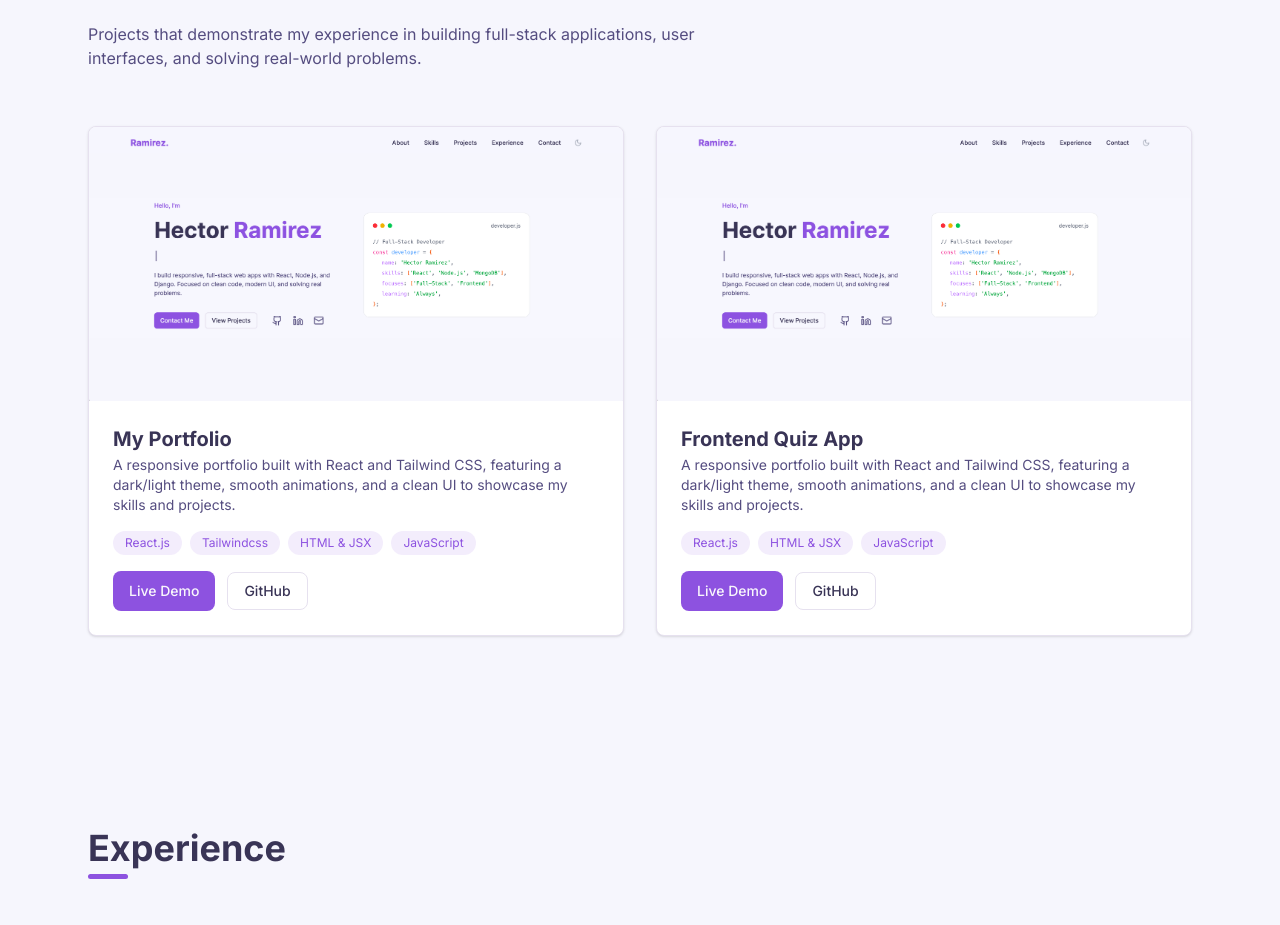
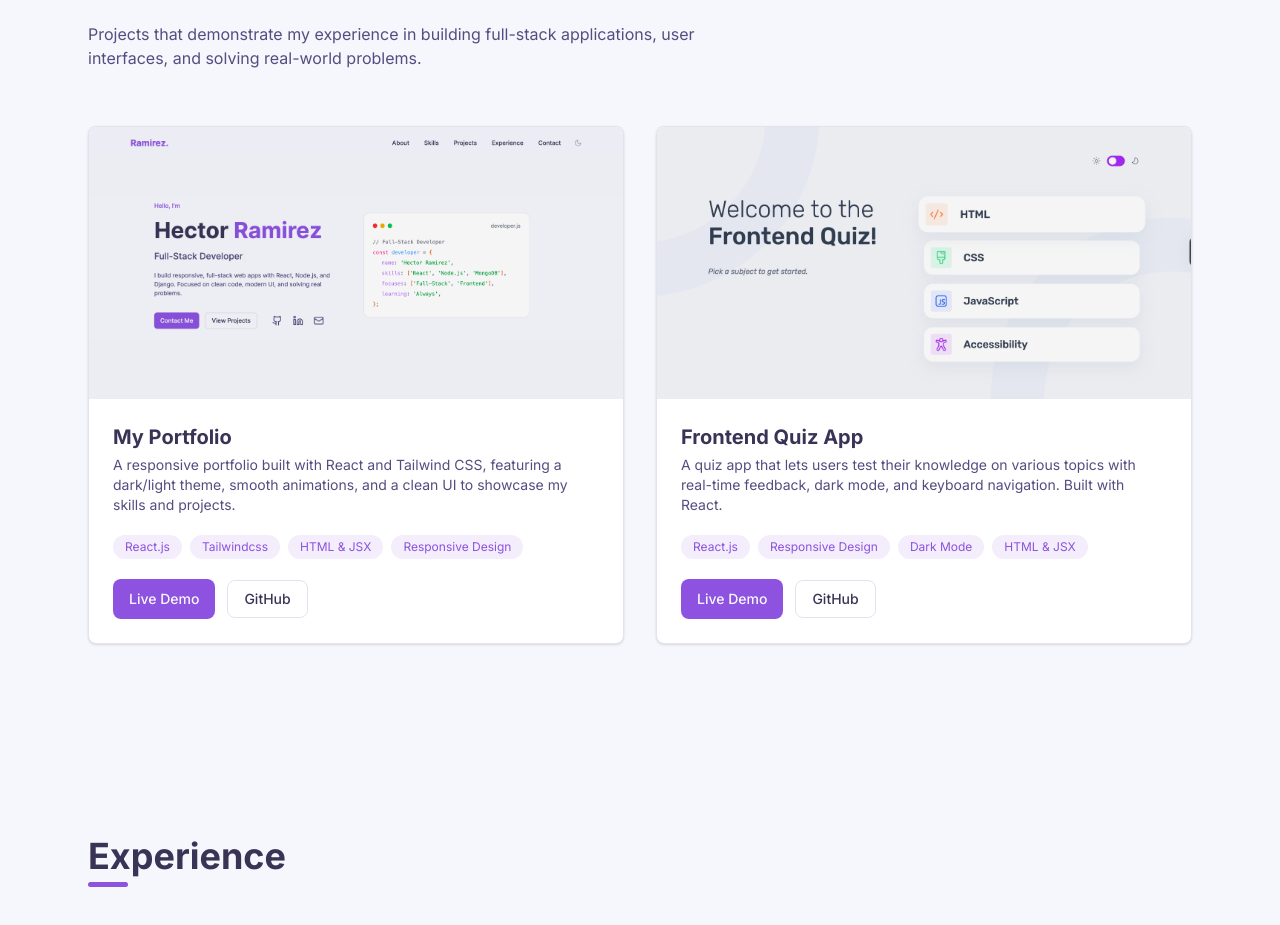
Before and after one commit to hectorlil48/my-portfolio, a React (Vite) app: page / in a window 1280 px wide. Shown: the part 2403-3328 px from the top of the page. Built offline with nearby package versions, Linux system fonts and the light colour scheme.

Commit message:
Updated frontend quiz app card. Also changed the images on the card a little darker.

```diff
--- a/src/components/sections/Projects.jsx
+++ b/src/components/sections/Projects.jsx
@@ -16,15 +16,16 @@ const Projects = () => {
 
       <div className="grid grid-cols-1 gap-8 md:grid-cols-2">
         <div className="bg-code-bg border-skill-border hover:border-primary/30 overflow-hidden rounded-lg border shadow-sm transition-transform duration-300 hover:-translate-y-2 hover:shadow-md">
-          <div className="overflow-hidden">
+          <div className="relative overflow-hidden">
             <img
               src="./portfolio-desktop-sc.png"
-              alt="Screenshot of my portfolio project"
-              className="w-full"
+              alt="Screenshot of Hector Ramirez's portfolio built with React"
+              className="w-full shadow-md brightness-96"
             />
+            <div className="bg-primary/10 absolute inset-0 opacity-0 transition-opacity hover:opacity-100"></div>
           </div>
-          <div className="space-y-4 p-6">
-            <h3 className="text-heading mb-[2px] text-xl font-bold">
+          <div className="space-y-5 p-6">
+            <h3 className="text-heading mb-[4px] text-xl font-bold">
               My Portfolio
             </h3>
             <p className="text-foreground text-sm">
@@ -47,7 +48,7 @@ const Projects = () => {
               </span>
 
               <span className="bg-primary/10 text-primary inline-flex items-center gap-1 rounded-full px-3 py-1 text-xs">
-                JavaScript
+                Responsive Design
               </span>
             </div>
 
@@ -57,6 +58,7 @@ const Projects = () => {
                 target="_blank"
                 rel="noopener noreferrer"
                 className="bg-primary text-main-btn rounded-lg px-4 py-[10px] text-sm font-medium transition-transform duration-300 ease-in-out hover:scale-105 hover:shadow-md"
+                aria-label="Live demo of My Portfolio project"
               >
                 Live Demo
               </a>
@@ -65,6 +67,7 @@ const Projects = () => {
                 target="_blank"
                 rel="noopener noreferrer"
                 className="border-outline text-heading hover:bg-primary hover:text-main-btn hover:border-primary rounded-lg border px-4 py-2 text-sm font-medium transition-transform duration-300 ease-in-out hover:scale-105 hover:shadow-md"
+                aria-label="View My Portfolio code on GitHub"
               >
                 GitHub
               </a>
@@ -73,21 +76,22 @@ const Projects = () => {
         </div>
 
         <div className="bg-code-bg border-skill-border hover:border-primary/30 overflow-hidden rounded-lg border shadow-sm transition-transform duration-300 hover:-translate-y-2 hover:shadow-md">
-          <div className="overflow-hidden">
+          <div className="relative overflow-hidden">
             <img
-              src="./portfolio-desktop-sc.png"
+              src="./frontend-quiz-app-sc.png"
               alt="Screenshot of my portfolio project"
-              className="w-full"
+              className="w-full shadow-md brightness-96"
             />
+            <div className="bg-primary/10 absolute inset-0 opacity-0 transition-opacity hover:opacity-100"></div>
           </div>
-          <div className="space-y-4 p-6">
-            <h3 className="text-heading mb-[2px] text-xl font-bold">
+          <div className="space-y-5 p-6">
+            <h3 className="text-heading mb-[4px] text-xl font-bold">
               Frontend Quiz App
             </h3>
             <p className="text-foreground text-sm">
-              A responsive portfolio built with React and Tailwind CSS,
-              featuring a dark/light theme, smooth animations, and a clean UI to
-              showcase my skills and projects.
+              A quiz app that lets users test their knowledge on various topics
+              with real-time feedback, dark mode, and keyboard navigation. Built
+              with React.
             </p>
 
             <div className="flex flex-wrap gap-2">
@@ -96,11 +100,15 @@ const Projects = () => {
               </span>
 
               <span className="bg-primary/10 text-primary inline-flex items-center gap-1 rounded-full px-3 py-1 text-xs">
-                HTML & JSX
+                Responsive Design
               </span>
 
               <span className="bg-primary/10 text-primary inline-flex items-center gap-1 rounded-full px-3 py-1 text-xs">
-                JavaScript
+                Dark Mode
+              </span>
+
+              <span className="bg-primary/10 text-primary inline-flex items-center gap-1 rounded-full px-3 py-1 text-xs">
+                HTML & JSX
               </span>
             </div>
 
@@ -110,6 +118,7 @@ const Projects = () => {
                 target="_blank"
                 rel="noopener noreferrer"
                 className="bg-primary text-main-btn rounded-lg px-4 py-[10px] text-sm font-medium transition-transform duration-300 ease-in-out hover:scale-105 hover:shadow-md"
+                aria-label="Live demo of My Frontend Quiz App project"
               >
                 Live Demo
               </a>
@@ -118,6 +127,7 @@ const Projects = () => {
                 target="_blank"
                 rel="noopener noreferrer"
                 className="border-outline text-heading hover:bg-primary hover:text-main-btn hover:border-primary rounded-lg border px-4 py-2 text-sm font-medium transition-transform duration-300 ease-in-out hover:scale-105 hover:shadow-md"
+                aria-label="View Frontend Quiz App code on GitHub"
               >
                 GitHub
               </a>
```
Also changed, not shown: public/Portfolio-desktop-sc.png, public/frontend-quiz-app-sc.png (added).
